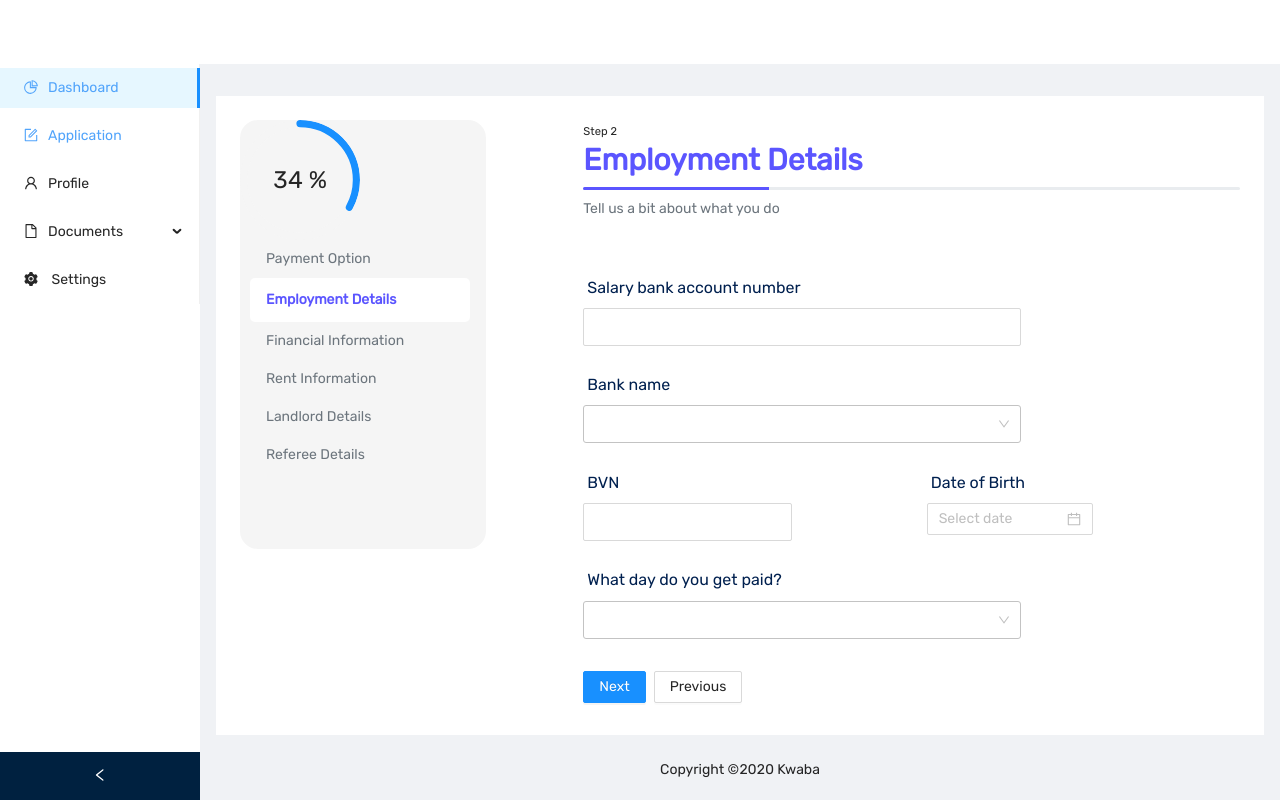
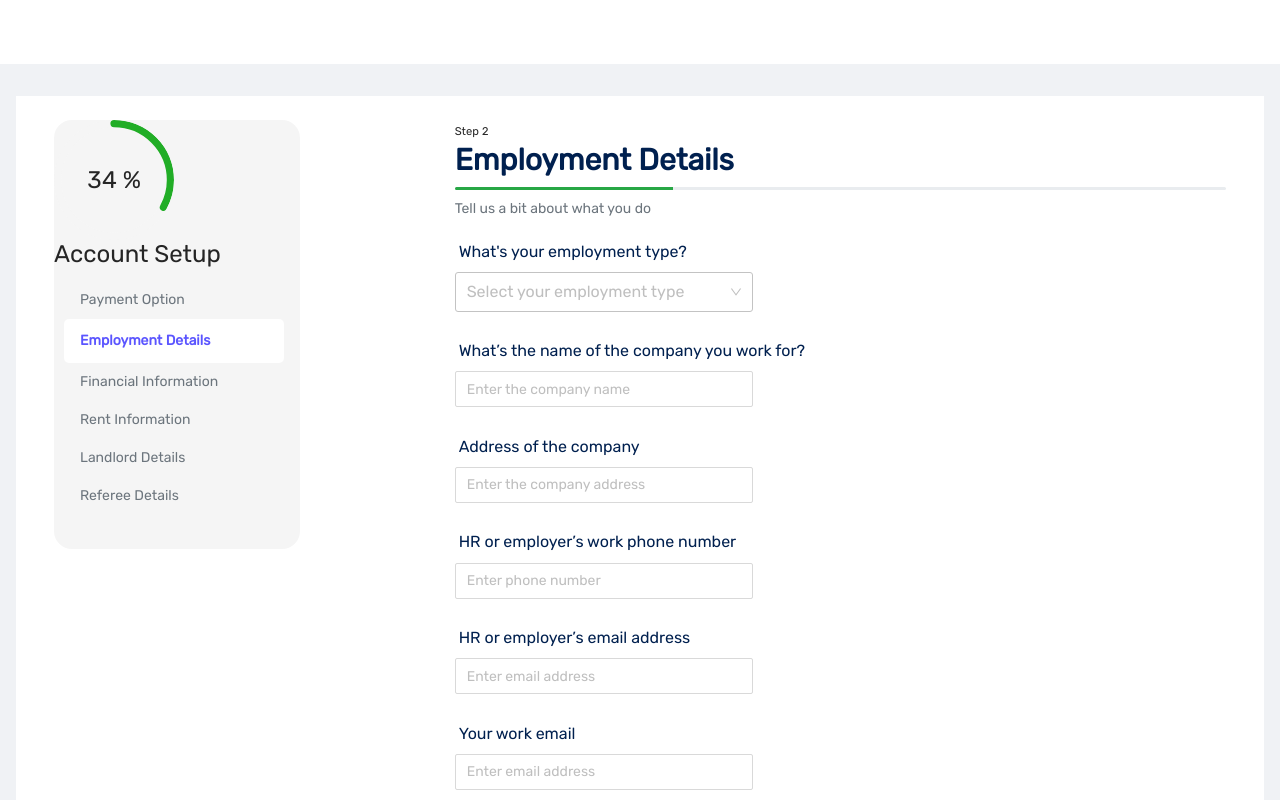
Before and after one commit to Stefanpgr/react-multiform, a React (Create React App) app: page /application in a window 1280 px wide. Both pictures are taken after a click on the button "Employment Details". Shown: the top 800 px of the page. Built offline with nearby package versions, Linux system fonts and the light colour scheme; a web font is replaced by a local one.

Commit message:
added more forms and logic

```diff
--- a/src/App.css
+++ b/src/App.css
@@ -123,16 +123,17 @@ opacity: 1;
 /* top: 598px;
 left: 650px; */
 height: 38px;
+
 }
 
 .ant-input-number-input {
-width: 65%;
+width: 79% !important;
 height: 36px;
 
 }
 
 .ant-input {
-	width: 65%;
+	width: 58%;
 height: 36px;
 
 }
@@ -184,3 +185,13 @@ height: 36px;
 	background-color: 0;
 	border-color: 0;
 }
+
+.steps-action {
+	margin-top: 4px;
+
+  }
+
+  /* .btn-form{
+	min-width: 15%;
+	height: 100% !important;
+  } */
--- a/src/view/ApplicationPage/AppSidebar.jsx
+++ b/src/view/ApplicationPage/AppSidebar.jsx
@@ -46,7 +46,8 @@ const AppSidebar = ({current, progress, goto}) => {
     <div>
       <Wrapper>
         {/* <MenuItem>Payment Option</MenuItem> */}
-        <Progress  type="circle" percent={progress} format={percent => (<div>{percent} %</div>)} />
+        <Progress strokeColor='#21AD26'  type="circle" percent={progress} format={percent => (<div>{percent} %</div>)} />
+        <h4>Account Setup</h4>
         <Nav
           style={{ paddingRight: "50px", paddingLeft: "10px" }}
           variant="pills"
@@ -74,12 +75,12 @@ const AppSidebar = ({current, progress, goto}) => {
             </Nav.Link>
           </Nav.Item>
           <Nav.Item>
-            <Nav.Link className="text-muted" eventKey="4">
+            <Nav.Link onClick={()=> goto(4)} className="text-muted" eventKey="4">
               Landlord Details
             </Nav.Link>
           </Nav.Item>
           <Nav.Item>
-            <Nav.Link className="text-muted" eventKey="5">
+            <Nav.Link onClick={()=> goto(5)} className="text-muted" eventKey="5">
               Referee Details
             </Nav.Link>
           </Nav.Item>
--- /dev/null
+++ b/src/view/ApplicationPage/BottomNav.jsx
@@ -0,0 +1,34 @@
+import React, {useState, useEffect} from'react'
+import {Divider, Button} from 'antd'
+
+export const BottomNav = ({ prev, current}) => {
+    const [curr, setCurr] = useState(false)
+    console.log(current, 'curre')
+const getCurrent = () =>{
+    if(current === 0) setCurr(true)
+
+    return 0;
+}
+
+useEffect(()=>{
+    getCurrent()
+})
+
+    return(
+        <div>
+        <Divider />
+        <div className="steps-action">
+                    <Button style={{width: '15%'}} className="btn-form" size='large' onClick={() => prev()} disabled={curr}>
+                            Back
+                        </Button>
+                        <Button size='large' style={{   marginLeft: '300px', width: '15%' }} htmlType="submit" type="primary" className="btn-form">
+                            Next
+                        </Button>
+
+
+                    </div>
+
+            </div>
+    )
+
+}
--- a/src/view/ApplicationPage/Index.jsx
+++ b/src/view/ApplicationPage/Index.jsx
@@ -1,11 +1,17 @@
 import React,{useState} from 'react';
 import AppSidebar from './AppSidebar';
-import { Row, Col } from 'react-bootstrap';
+import { Row, Col, Container } from 'react-bootstrap';
 import {Heading }from './forms/Header'
+import {Layout} from 'antd'
 import Form1 from './forms/Form1';
 import Form2 from './forms/Form2';
 import Form3 from './forms/Form3';
 import Form4 from './forms/Form4';
+import Form5 from './forms/Form5';
+import Form6 from './forms/Form6';
+
+
+const {Content} = Layout
 const Application = () => {
 	const [ current, setCurrent ] = useState(0);
 
@@ -48,6 +54,16 @@ const Application = () => {
 			title: 'Rent Information',
 			content: <Form4 next={next} prev={prev} current={current} />,
 			sub: 'We will like to know about your rent'
+		},
+		{
+			title: 'Landlord details',
+			content: <Form5 next={next} prev={prev} current={current} />,
+			sub: 'Give us details about your landord'
+		},
+		{
+			title: 'Referee details',
+			content: <Form6 next={next} prev={prev} current={current} />,
+			sub: 'Give us information about your finance'
 		}
 	];
 	const getProgress = () =>{
@@ -59,15 +75,23 @@ const Application = () => {
 	}
 	return (
 		<div className="">
-			<Row>
-				<Col md={4}>
-					<AppSidebar goto={goto} current={current} progress={getProgress()} />
+				{/* <Layout className="site-layout"> */}
+
+					<Content style={{ margin: '0 14px ', height: '100%' }}>
+						<Row>
+				<Col md={4} >
+					<AppSidebar goto={goto} current={current} progress={getProgress()} className=''/>
 				</Col>
 				<Col md={8}>
 				<Heading step={current + 1} progress={getProgress()} title={steps[current].title} sub={steps[current].sub} />
 				<div className="steps-action">{steps[current].content}</div>
 				</Col>
 			</Row>
+
+					</Content>
+
+				{/* </Layout> */}
+
 		</div>
 	);
 };
--- a/src/view/ApplicationPage/forms/Form1.jsx
+++ b/src/view/ApplicationPage/forms/Form1.jsx
@@ -1,7 +1,7 @@
 import React, { useState } from 'react';
 import { Container, Col, InputGroup, FormControl } from 'react-bootstrap';
-import { Radio, Button } from 'antd';
-
+import { Radio } from 'antd';
+import {BottomNav} from '../BottomNav'
 import styled from 'styled-components';
 const StyledSwitch = styled.button`
 		width: 80px;
@@ -25,7 +25,7 @@ const StyledSwitch = styled.button`
 		padding: 9px 0px 8px 15px;
 	`;
 
-const Form1 = ({ next }) => {
+const Form1 = ({ next, current }) => {
 	const [ accStat, setAcc ] = useState(1);
 	// const [ form ] = Form.useForm();
 
@@ -35,7 +35,7 @@ const Form1 = ({ next }) => {
 
 	return (
 		<div style={{ maxWidth: '782px' }}>
-			<Container>
+
 
 				{/* <small>Step 1</small>
 				<Head className="mb-2">Payment Option</Head>
@@ -134,8 +134,8 @@ const Form1 = ({ next }) => {
 						<Input addonBefore="http://" placeholder="Enter Amount" />
 					</Form.Item>
 				</Form> */}
-				<Button onClick={() => next()}>Next</Button>
-			</Container>
+			<BottomNav current={current} />
+
 		</div>
 	);
 };
--- a/src/view/ApplicationPage/forms/Form2.jsx
+++ b/src/view/ApplicationPage/forms/Form2.jsx
@@ -1,6 +1,7 @@
 import React, { useState, useEffect } from 'react';
 import { Form, Input, Button, InputNumber, Select, DatePicker } from 'antd';
 // import CurrencyFormat from 'react-currency-format'
+import {BottomNav }from '../BottomNav'
 
 import { Col, Row } from 'react-bootstrap';
 
@@ -293,44 +294,41 @@ const Form2 = (props) => {
 			layout="vertical"
 		>
 
-			<Form.Item
-				name={[ 'salary_accnum' ]}
-				label="Salary bank account number"
-				rules={[ { type: 'number', required: true } ]}
-			>
-				<InputNumber style={{ width: '100%' }} />
-			</Form.Item>
-
-			<Form.Item name={[ 'bank_name' ]} label="Bank name" rules={[ { required: true } ]}>
-				<Select>
-					<Select.Option value="Single">Access bank</Select.Option>
-					<Select.Option value="Married">Zenith bank</Select.Option>
+			<Form.Item name={[ 'employment_type' ]} label="What's your employment type?" rules={[ { required: true } ]}>
+				<Select size='large'  style={{width: '58%'}}  placeholder='Select your employment type'>
+					<Select.Option value="Single">Salaried employment</Select.Option>
+					<Select.Option value="Married">Business Ownerk</Select.Option>
 				</Select>
 			</Form.Item>
 
-			<Row>
-				<Col md="6">
-					<Form.Item name={[ 'bvn' ]} label="BVN" rules={[ { required: true } ]}>
-						<InputNumber style={{ width: '100%' }} />
+
+					<Form.Item name={[ 'company_name' ]} label="What’s the name of the company you work for?" rules={[ { required: true } ]}>
+						<Input style={{ width: '58%' }} placeholder='Enter the company name' />
 					</Form.Item>
-				</Col>
-				<Col md="6">
-					<Form.Item name={[ 'dob' ]} label="Date of Birth" rules={[ { required: true } ]}>
-						<DatePicker format="DD/MM/YYYY" />
+
+					<Form.Item name={[ 'company_address' ]} label="Address of the company" rules={[ { required: true } ]}>
+						<Input style={{ width: '58%' }} placeholder='Enter the company address' />
+					</Form.Item>
+
+					<Form.Item name={[ 'employer_phone' ]} label="HR or employer’s work phone number" rules={[ { required: true } ]}>
+						<Input  style={{ width: '58%' }} placeholder='Enter phone number' />
+					</Form.Item>
+
+					<Form.Item name={[ 'employer_email' ]} label="HR or employer’s email address" rules={[ { required: true, type: 'email' } ]}>
+						<Input  style={{ width: '58%' }} placeholder='Enter email address' />
+					</Form.Item>
+					<Form.Item name={[ 'work_email' ]} label="Your work email" rules={[ { required: true, type: 'email' } ]}>
+						<Input  style={{ width: '58%' }} placeholder='Enter email address' />
+					</Form.Item>
+					<Form.Item name={[ 'employment_date' ]} label="Date of employment" rules={[ { required: true } ]}>
+						<DatePicker format="DD/MM/YYYY" style={{ width: '58%' }}/>
 						{/* <Datetime dateFormat="DD/MM/YYYY" timeFormat={false} /> */}
 					</Form.Item>
-				</Col>
-			</Row>
 
-			<Form.Item name={[ 'pay_date' ]} label="What day do you get paid?" rules={[ { required: true } ]}>
-				<Select>
-					{payDates.map((e, i) => (
-						<Select.Option key={i} value={e}>
-							{e}
-						</Select.Option>
-					))}
-				</Select>
-			</Form.Item>
+					<Form.Item name={[ 'job_role' ]} label="Job role" rules={[ { required: true, type: 'email' } ]}>
+						<Input  style={{ width: '58%' }} placeholder='Enter your job role' />
+					</Form.Item>
+
 			{/* <Row>
 				<Col md="6">
 					<Form.Item name={[ 'home_address' ]} label="Home Address" rules={[ { required: true } ]}>
@@ -380,15 +378,7 @@ const Form2 = (props) => {
 				<Xdetails />
 			</Row> */}
 
-			<div className="steps-action">
-				<Button htmlType="submit" type="primary" className="btn-form">
-					Next
-				</Button>
-
-				<Button style={{ margin: 8 }} onClick={() => prev()} className="btn-form">
-					Previous
-				</Button>
-			</div>
+			<BottomNav prev={prev}/>
 		</Form>
 	);
 };
--- a/src/view/ApplicationPage/forms/Form3.jsx
+++ b/src/view/ApplicationPage/forms/Form3.jsx
@@ -1,7 +1,7 @@
-import React, { useState, useEffect } from 'react';
-import { Form, Input, Button, InputNumber, Select, DatePicker } from 'antd';
+import React, {  useEffect } from 'react';
+import { Form, Input,  Select, DatePicker } from 'antd';
 // import CurrencyFormat from 'react-currency-format'
-
+import {BottomNav} from '../BottomNav'
 import { Col, Row } from 'react-bootstrap';
 
 const layout = {
@@ -86,7 +86,7 @@ const Form3 = (props) => {
 	return (
 		<Form
 			form={form}
-			className="mt-3 "
+
 			{...layout}
 			name="nest-messages"
 			onFinish={onFinish}
@@ -97,34 +97,35 @@ const Form3 = (props) => {
 			<Form.Item
 				name={[ 'salary_accnum' ]}
 				label="Salary bank account number"
-				rules={[ { type: 'number', required: true } ]}
+				rules={[ { required: true } ]}
+
 			>
-				<InputNumber style={{ width: '100%' }} />
+				<Input style={{ width: '58%' }} placeholder='Enter bank account number'/>
 			</Form.Item>
 
 			<Form.Item name={[ 'bank_name' ]} label="Bank name" rules={[ { required: true } ]}>
-				<Select>
+				<Select size='large' style={{ width: '58%' }} placeholder='Select your bank'>
 					<Select.Option value="Single">Access bank</Select.Option>
 					<Select.Option value="Married">Zenith bank</Select.Option>
 				</Select>
 			</Form.Item>
 
 			<Row>
-				<Col md="6">
+				<Col>
 					<Form.Item name={[ 'bvn' ]} label="BVN" rules={[ { required: true } ]}>
-						<InputNumber style={{ width: '100%' }} />
+						<Input style={{ width: '58%' }} placeholder='Enter your bvn'/>
 					</Form.Item>
+
 				</Col>
-				<Col md="6">
-					<Form.Item name={[ 'dob' ]} label="Date of Birth" rules={[ { required: true } ]}>
+				<Col><Form.Item name={[ 'dob' ]} label="Date of Birth" rules={[ { required: true } ]}>
 						<DatePicker format="DD/MM/YYYY" />
-						{/* <Datetime dateFormat="DD/MM/YYYY" timeFormat={false} /> */}
-					</Form.Item>
-				</Col>
+
+					</Form.Item></Col>
+
 			</Row>
 
 			<Form.Item name={[ 'pay_date' ]} label="What day do you get paid?" rules={[ { required: true } ]}>
-				<Select>
+				<Select size='large' style={{ width: '58%' }} placeholder='What day do you get paid?'>
 					{payDates.map((e, i) => (
 						<Select.Option key={i} value={e}>
 							{e}
@@ -132,15 +133,7 @@ const Form3 = (props) => {
 					))}
 				</Select>
 			</Form.Item>
-			<div className="steps-action">
-				<Button htmlType="submit" type="primary" className="btn-form">
-					Next
-				</Button>
-
-				<Button style={{ margin: 8 }} onClick={() => prev()} className="btn-form">
-					Previous
-				</Button>
-			</div>
+		<BottomNav prev={prev}/>
 		</Form>
 	);
 };
--- a/src/view/ApplicationPage/forms/Form4.jsx
+++ b/src/view/ApplicationPage/forms/Form4.jsx
@@ -1,7 +1,7 @@
 import React, { useEffect, useState } from 'react';
 import { Form, Input, InputNumber, Select, Radio } from 'antd';
 import { Col, Row, Container } from 'react-bootstrap';
-
+import {BottomNav }from '../BottomNav'
 
 import styled from 'styled-components';
 const StyledSwitch = styled.button`
@@ -208,7 +208,7 @@ const Form4 = (props) => {
 						<Input  />
 					</Form.Item> */}
 
-
+				<BottomNav prev={prev}/>
 		</Form>
 	);
 };
--- /dev/null
+++ b/src/view/ApplicationPage/forms/Form5.jsx
@@ -0,0 +1,105 @@
+import React, { useState, useEffect } from 'react';
+import { Form, Input, Select } from 'antd';
+// import CurrencyFormat from 'react-currency-format'
+import {BottomNav} from '../BottomNav'
+
+
+const layout = {
+	labelCol: { span: 12 },
+	wrapperCol: { span: 16 }
+};
+const Form5 = (props) => {
+	const [ form ] = Form.useForm();
+	const { next, prev } = props;
+
+	const validateMessages = {
+		required: 'This field is required!',
+		types: {
+			email: 'Not a validate email!',
+			number: 'Not a validate number!'
+		},
+		number: {
+			range: 'Must be between ${min} and ${max}'
+		}
+	};
+
+	useEffect(() => {
+		const data = JSON.parse(localStorage.getItem('referee'));
+		if (data) {
+			form.setFieldsValue({
+				referee_firstname: data.referee_firstname,
+				referee_lastname: data.referee_lastname,
+				referee_address: data.referee_address,
+				referee_phone: data.referee_phone,
+				referee_email: data.referee_email,
+				referee_relationship: data.referee_relationship
+			});
+		}
+	}, [form]);
+
+	const onFinish = (fielValues) => {
+		console.log('Received values of form: ', fielValues);
+		fielValues.dob = fielValues.dob.format();
+		const values = {
+			...fielValues
+		};
+		const data = JSON.stringify(values);
+		localStorage.setItem('personal', data);
+		next();
+	};
+
+	return (
+		<Form
+			form={form}
+
+			{...layout}
+			name="nest-messages"
+			onFinish={onFinish}
+			validateMessages={validateMessages}
+			layout="vertical"
+		>
+
+			<Form.Item
+				name={[ 'landlord_full_name' ]}
+				label="Landlord's full name"
+				rules={[ {  required: true } ]}
+
+			>
+				<Input style={{ width: '58%' }} placeholder='Enter full name'/>
+			</Form.Item>
+
+
+            <Form.Item
+				name={[ 'landlord_acct_num' ]}
+				label="Bank account number"
+				rules={[ {  required: true } ]}
+
+			>
+				<Input style={{ width: '58%' }} placeholder='Enter account number'/>
+			</Form.Item>
+
+
+
+            <Form.Item
+				name={[ 'landlord_acct_num' ]}
+				label="Bank account number"
+				rules={[ {  required: true } ]}
+
+			>
+
+                <Select  style={{ width: '58%' }} placeholder='Bank Name' ><Select.Option  value='Access'>
+							Access
+						</Select.Option></Select>
+			</Form.Item>
+
+
+
+			<Form.Item name={[ 'landlord_phone_num' ]} label="Landlord's phone number" rules={[ { required: true } ]}>
+						<Input placeholder='Enter landlord’s phone number' />
+
+					</Form.Item>
+		<BottomNav prev={prev}/>
+		</Form>
+	);
+};
+export default Form5;
--- /dev/null
+++ b/src/view/ApplicationPage/forms/Form6.jsx
@@ -0,0 +1,104 @@
+import React, { useState, useEffect } from 'react';
+import { Form, Input } from 'antd';
+// import CurrencyFormat from 'react-currency-format'
+import {BottomNav} from '../BottomNav'
+import { Col, Row } from 'react-bootstrap';
+
+const layout = {
+	labelCol: { span: 12 },
+	wrapperCol: { span: 16 }
+};
+const Form6 = (props) => {
+	const [ form ] = Form.useForm();
+	const { next, prev } = props;
+
+	const validateMessages = {
+		required: 'This field is required!',
+		types: {
+			email: 'Not a validate email!',
+			number: 'Not a validate number!'
+		},
+		number: {
+			range: 'Must be between ${min} and ${max}'
+		}
+	};
+
+	useEffect(() => {
+		const data = JSON.parse(localStorage.getItem('referee'));
+		if (data) {
+			form.setFieldsValue({
+				referee_firstname: data.referee_firstname,
+				referee_lastname: data.referee_lastname,
+				referee_address: data.referee_address,
+				referee_phone: data.referee_phone,
+				referee_email: data.referee_email,
+				referee_relationship: data.referee_relationship
+			});
+		}
+	}, [form]);
+
+	const onFinish = (fielValues) => {
+		console.log('Received values of form: ', fielValues);
+		fielValues.dob = fielValues.dob.format();
+		const values = {
+			...fielValues
+		};
+		const data = JSON.stringify(values);
+		localStorage.setItem('personal', data);
+		next();
+	};
+
+	return (
+		<Form
+			form={form}
+
+			{...layout}
+			name="nest-messages"
+			onFinish={onFinish}
+			validateMessages={validateMessages}
+			layout="vertical"
+		>
+
+			<Form.Item
+				name={[ 'full_name' ]}
+				label="Full name"
+				rules={[ {  required: true } ]}
+
+			>
+				<Input style={{ width: '58%' }} placeholder='Enter full name'/>
+			</Form.Item>
+
+
+            <Form.Item
+				name={[ 'address' ]}
+				label="Address"
+				rules={[ {  required: true } ]}
+
+			>
+				<Input style={{ width: '58%' }} placeholder='Enter address'/>
+			</Form.Item>
+
+
+			<Row>
+				<Col>
+					<Form.Item name={[ 'phone' ]} label="Phone number" rules={[ { required: true } ]}>
+						<Input style={{ width: '58%' }} placeholder='Enter phone number'/>
+					</Form.Item>
+
+				</Col>
+				<Col><Form.Item name={[ 'email' ]} label="Email address" rules={[ { required: true, type: 'email' } ]}>
+						<Input placeholder='Enter email address' />
+
+					</Form.Item></Col>
+
+			</Row>
+
+			<Form.Item name={[ 'relationship' ]} label="Email address" rules={[ { required: true } ]}>
+						<Input placeholder='Enter relationship' />
+
+					</Form.Item>
+		<BottomNav prev={prev}/>
+		</Form>
+	);
+};
+export default Form6;
--- a/src/view/ApplicationPage/forms/Header.jsx
+++ b/src/view/ApplicationPage/forms/Header.jsx
@@ -6,16 +6,17 @@ import styled from 'styled-components';
 const Head = styled.p`
 	font: Bold 30px/37px Rubik;
 	letter-spacing: 0px;
-	color: #5b55ff;
+	color: #00204F;
 	opacity: 1;
 `;
 export const Heading = ({ step, progress, title, sub }) => (
 	<div>
 		<small>Step {step}</small>
-		<Head className="mb-2">{title}</Head>
+		<Head className="mb-2" >{title}</Head>
 
-		<ProgressBar now={progress} className="mb-2" max={120} />
+		<ProgressBar variant="success" now={progress} className="mb-2" max={120} />
+
 		<p className="text-muted">{sub}</p>
-		<br />
+
 	</div>
 );
--- a/src/view/ViewLayout.jsx
+++ b/src/view/ViewLayout.jsx
@@ -23,7 +23,7 @@ class ViewLayout extends React.Component {
 	render() {
 		return (
 			<Layout style={{ minHeight: '100vh' }}>
-				<Sider
+				{/* <Sider
 					className="site-layout-background"
 					collapsible
 					collapsed={this.state.collapsed}
@@ -47,19 +47,6 @@ class ViewLayout extends React.Component {
 							<UserOutlined />
 							<span>Profile</span>
 						</Menu.Item>
-						{/* <SubMenu
-							key="sub1"
-							title={
-								<span>
-									<UserOutlined />
-									<span>Profile</span>
-								</span>
-							}
-						>
-							<Menu.Item key="3">Tom</Menu.Item>
-							<Menu.Item key="4">Bill</Menu.Item>
-							<Menu.Item key="5">Alex</Menu.Item>
-						</SubMenu> */}
 						<SubMenu
 							key="sub2"
 							title={
@@ -76,7 +63,7 @@ class ViewLayout extends React.Component {
 							<SettingFilled /> <span>Settings</span>
 						</Menu.Item>
 					</Menu>
-				</Sider>
+				</Sider> */}
 				<Layout className="site-layout">
 					<Header className="site-layout-background" style={{ padding: 0 }} />
 					<Content style={{ margin: '0 16px', height: '100%' }}>
```
